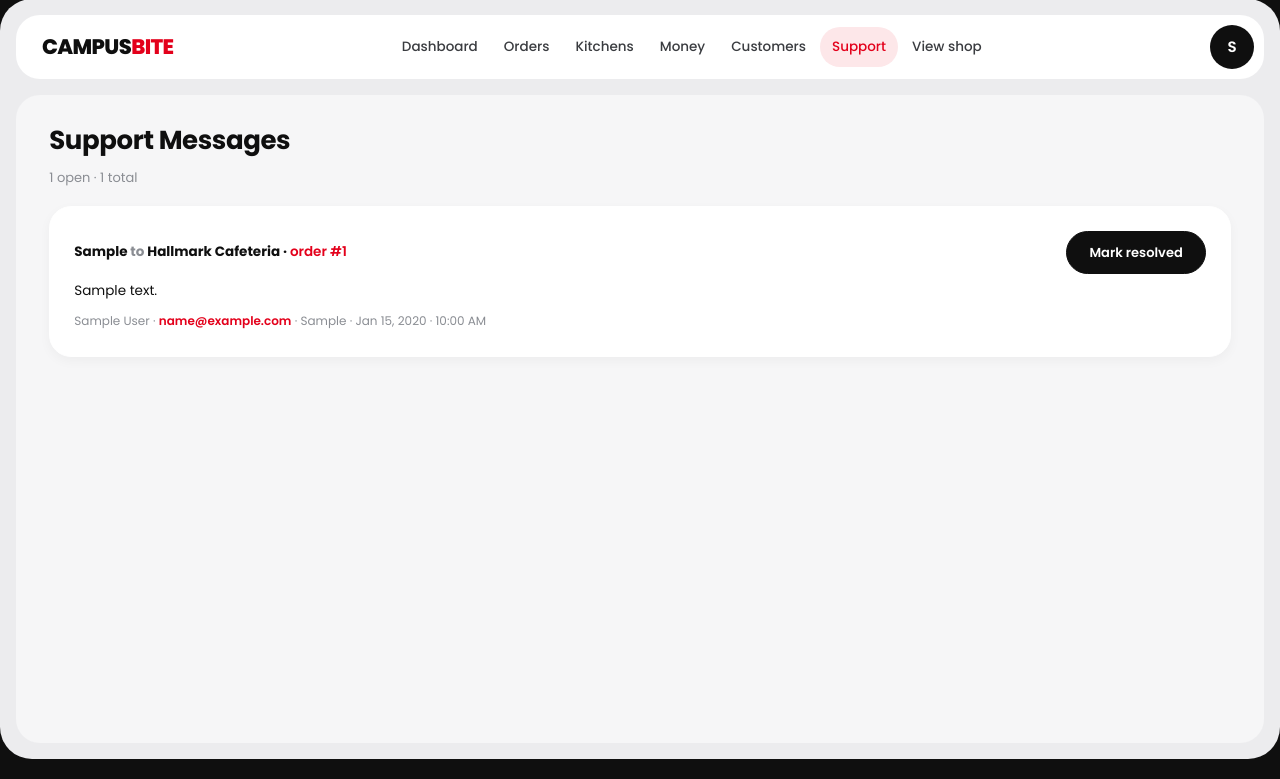
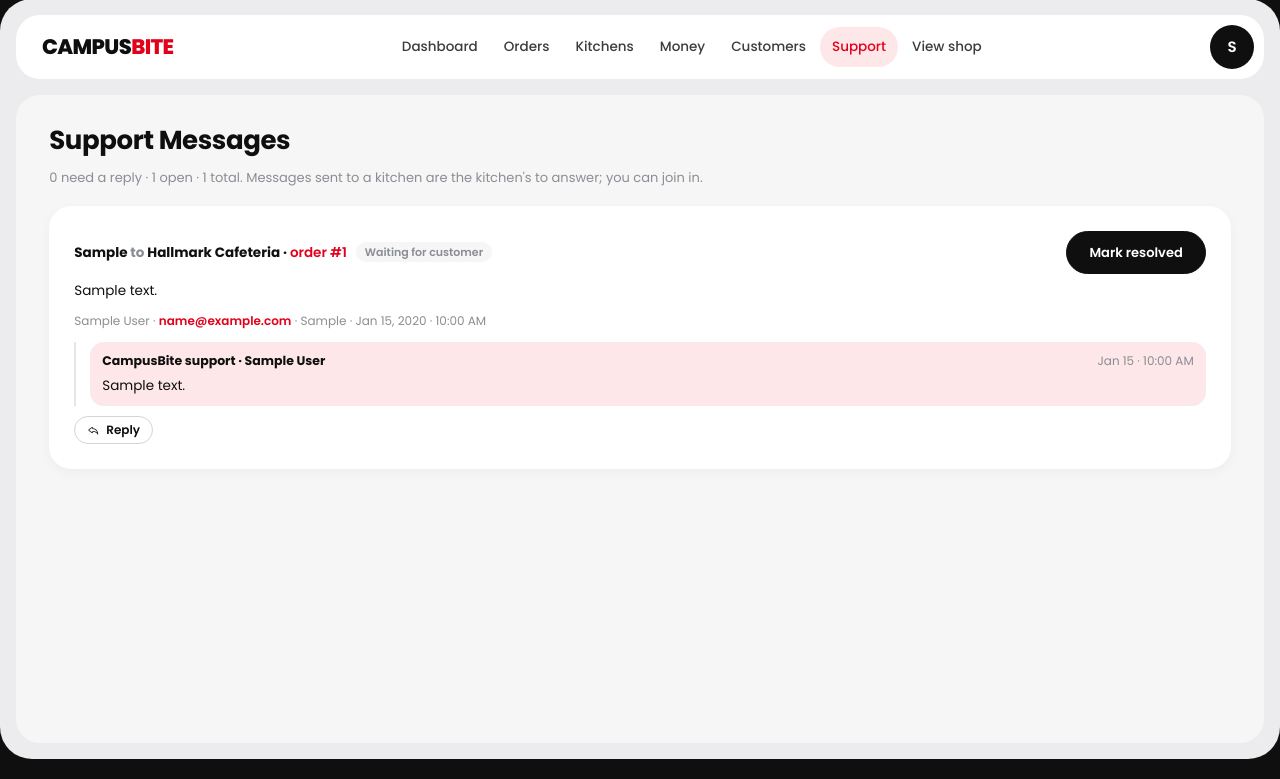
Before and after one commit to jeromeadedze/ProjectEcomm-CampusBite, a PHP site: page /views/admin/messages.php in a window 1280 px wide. Shown: the part 21-800 px from the top of the page. Run offline with PHP 8.4, Linux system fonts and the light colour scheme; the visitor is signed in with stand-in values (Sample User, id 1); data comes from the database, SQL or seed files in the repository; both versions use the stored data as it was after the commit; tables that the repository leaves empty hold one stand-in row (values such as "Sample post"); a stand-in replaces the project's code that opens the database connection; some libraries are stand-ins or nearby versions.

Commit message:
feat: implement support ticket threading and automated order notification emails

```diff
--- a/actions/cancel_order_action.php
+++ b/actions/cancel_order_action.php
@@ -55,5 +55,9 @@ if (mb_strlen($reason) > 255) {
 
 $result = $orderCtrl->cancelOrder($order, $by, $reason);
 $_SESSION[$result['ok'] ? 'success' : 'error'] = $result['message'];
+if ($result['ok']) {
+    require_once __DIR__ . '/../controllers/OrderEmails.php';
+    (new OrderEmails())->cancelled($orderId);
+}
 header("Location: $back");
 exit;
--- a/actions/paystack_callback_action.php
+++ b/actions/paystack_callback_action.php
@@ -109,5 +109,9 @@ try {
     payment_failed('not_saved', $reference);
 }
 
+// Receipt for the customer and a new-order alert for the kitchen (a failed email doesn't affect the order)
+require_once __DIR__ . '/../controllers/OrderEmails.php';
+(new OrderEmails())->placed($orderId);
+
 header('Location: ../views/payment_success.php?order_id=' . $orderId);
 exit;
--- a/actions/update_order_status_action.php
+++ b/actions/update_order_status_action.php
@@ -27,6 +27,8 @@ if ($_SERVER['REQUEST_METHOD'] === 'POST') {
     } else {
         $orderCtrl->updateOrderStatus($orderId, $status);
         $_SESSION['success'] = "Order #{$order['invoice_no']} is now {$status}.";
+        require_once __DIR__ . '/../controllers/OrderEmails.php';
+        (new OrderEmails())->statusChanged($orderId, $status);
     }
 }
 
--- a/classes/SupportClass.php
+++ b/classes/SupportClass.php
@@ -11,42 +11,83 @@ class SupportClass extends Database
 
     public function getMessagesByCustomer($customerId)
     {
-        $sql = "SELECT s.*, o.invoice_no, b.brand_name, b.brand_phone
+        $sql = "SELECT s.*, (SELECT COUNT(*) FROM support_replies r WHERE r.message_id = s.message_id) AS reply_count,
+                       (SELECT r.author_role FROM support_replies r WHERE r.message_id = s.message_id ORDER BY r.reply_id DESC LIMIT 1) AS last_role,
+                       COALESCE((SELECT MAX(r.created_at) FROM support_replies r WHERE r.message_id = s.message_id), s.created_at) AS last_activity,
+                       o.invoice_no, b.brand_name, b.brand_phone
                 FROM support_messages s
                 LEFT JOIN orders o ON s.order_id = o.order_id
                 LEFT JOIN brands b ON COALESCE(s.brand_id, o.brand_id) = b.brand_id
                 WHERE s.customer_id = ?
-                ORDER BY s.message_id DESC";
+                ORDER BY last_activity DESC, s.message_id DESC";
         return $this->fetchAll($sql, [$customerId]);
     }
 
     public function getMessagesByKitchen($brandId)
     {
-        $sql = "SELECT s.*, o.invoice_no, o.order_status, o.drop_location,
+        $sql = "SELECT s.*, (SELECT COUNT(*) FROM support_replies r WHERE r.message_id = s.message_id) AS reply_count,
+                       (SELECT r.author_role FROM support_replies r WHERE r.message_id = s.message_id ORDER BY r.reply_id DESC LIMIT 1) AS last_role,
+                       COALESCE((SELECT MAX(r.created_at) FROM support_replies r WHERE r.message_id = s.message_id), s.created_at) AS last_activity,
+                       o.invoice_no, o.order_status, o.drop_location,
                        c.customer_name, c.customer_email, c.customer_contact
                 FROM support_messages s
                 JOIN customer c ON s.customer_id = c.customer_id
                 LEFT JOIN orders o ON s.order_id = o.order_id
                 WHERE s.brand_id = ? OR (s.order_id IS NOT NULL AND o.brand_id = ?)
-                ORDER BY (s.status = 'Open') DESC, s.message_id DESC";
+                ORDER BY (s.status = 'Open') DESC, last_activity DESC, s.message_id DESC";
         return $this->fetchAll($sql, [$brandId, $brandId]);
     }
 
     // Open messages first, then newest
     public function getAllMessages()
     {
-        $sql = "SELECT s.*, o.invoice_no, c.customer_name, c.customer_email, c.customer_contact, b.brand_name
+        $sql = "SELECT s.*, (SELECT COUNT(*) FROM support_replies r WHERE r.message_id = s.message_id) AS reply_count,
+                       (SELECT r.author_role FROM support_replies r WHERE r.message_id = s.message_id ORDER BY r.reply_id DESC LIMIT 1) AS last_role,
+                       COALESCE((SELECT MAX(r.created_at) FROM support_replies r WHERE r.message_id = s.message_id), s.created_at) AS last_activity,
+                       o.invoice_no, c.customer_name, c.customer_email, c.customer_contact, b.brand_name
                 FROM support_messages s
                 JOIN customer c ON s.customer_id = c.customer_id
                 LEFT JOIN orders o ON s.order_id = o.order_id
                 LEFT JOIN brands b ON COALESCE(s.brand_id, o.brand_id) = b.brand_id
-                ORDER BY (s.status = 'Open') DESC, s.message_id DESC";
+                ORDER BY (s.status = 'Open') DESC, last_activity DESC, s.message_id DESC";
         return $this->fetchAll($sql);
     }
 
+    // One message with what's needed to decide who may see it and to email the customer
     public function getMessageById($id)
     {
-        return $this->fetchOne("SELECT * FROM support_messages WHERE message_id = ?", [$id]);
+        $sql = "SELECT s.*, o.brand_id AS order_brand_id, o.invoice_no, c.customer_name, c.customer_email, b.brand_name
+                FROM support_messages s
+                JOIN customer c ON s.customer_id = c.customer_id
+                LEFT JOIN orders o ON s.order_id = o.order_id
+                LEFT JOIN brands b ON COALESCE(s.brand_id, o.brand_id) = b.brand_id
+                WHERE s.message_id = ?";
+        return $this->fetchOne($sql, [$id]);
+    }
+
+    public function addReply($messageId, $authorId, $role, $body)
+    {
+        $sql = "INSERT INTO support_replies (message_id, author_id, author_role, body) VALUES (?, ?, ?, ?)";
+        return $this->execute($sql, [$messageId, $authorId, $role, $body]);
+    }
+
+    // Replies for a set of messages, oldest first, grouped as [message_id => [reply, ...]]
+    public function getRepliesFor(array $messageIds)
+    {
+        $ids = array_values(array_unique(array_map('intval', $messageIds)));
+        if (!$ids) {
+            return [];
+        }
+        $sql = "SELECT r.*, c.customer_name AS author_name
+                FROM support_replies r
+                LEFT JOIN customer c ON c.customer_id = r.author_id
+                WHERE r.message_id IN (" . implode(',', array_fill(0, count($ids), '?')) . ")
+                ORDER BY r.reply_id ASC";
+        $grouped = [];
+        foreach ($this->fetchAll($sql, $ids) as $reply) {
+            $grouped[(int)$reply['message_id']][] = $reply;
+        }
+        return $grouped;
     }
 
     public function setStatus($id, $status)
--- a/controllers/SupportController.php
+++ b/controllers/SupportController.php
@@ -1,6 +1,7 @@
 <?php
 require_once __DIR__ . "/../classes/SupportClass.php";
 require_once __DIR__ . "/../classes/OrderClass.php";
+require_once __DIR__ . "/../core/mailer.php";
 
 class SupportController
 {
@@ -82,5 +83,80 @@ class SupportController
     {
         return in_array($status, self::STATUSES, true) ? $this->supportModel->setStatus($id, $status) : false;
     }
+
+    /**
+     * How the signed-in person takes part in a conversation: 'admin' (any message), 'kitchen' (messages sent to
+     * its kitchen or about its orders), 'customer' (their own messages), or null if they can't see it.
+     */
+    public function roleFor($msg)
+    {
+        if (!$msg) {
+            return null;
+        }
+        if (is_admin()) {
+            return 'admin';
+        }
+        $kitchenId = get_kitchen_id();
+        if ($kitchenId) {
+            $handles = (int)$msg['brand_id'] === $kitchenId || (int)($msg['order_brand_id'] ?? 0) === $kitchenId;
+            return $handles ? 'kitchen' : null;
+        }
+        return (int)$msg['customer_id'] === (int)get_user_id() ? 'customer' : null;
+    }
+
+    // Who an open conversation is waiting on: 'staff' (no answer yet, or the customer wrote last) or 'customer'
+    public static function waitingOn($msg)
+    {
+        if ($msg['status'] !== 'Open') {
+            return null;
+        }
+        return in_array($msg['last_role'] ?? null, ['kitchen', 'admin'], true) ? 'customer' : 'staff';
+    }
+
+    // Replies for a list of messages: [message_id => [reply, ...]]
+    public function getRepliesFor(array $messages)
+    {
+        return $this->supportModel->getRepliesFor(array_column($messages, 'message_id'));
+    }
+
+    /**
+     * Adds a reply. A customer's reply reopens a resolved conversation; staff can resolve it as they reply.
+     * When a kitchen or admin replies, the customer gets an email. Returns an error message, or null.
+     */
+    public function reply($messageId, $body, $resolve = false)
+    {
+        $msg = $this->supportModel->getMessageById($messageId);
+        $role = $this->roleFor($msg);
+        $body = trim((string)$body);
+        if (!$role) {
+            return "You can't reply to that message.";
+        }
+        if (mb_strlen($body) < 2) {
+            return 'Write a reply first.';
+        }
+        if (mb_strlen($body) > self::MAX_MESSAGE) {
+            return 'Keep your reply to ' . self::MAX_MESSAGE . ' characters or fewer.';
+        }
+        if (!$this->supportModel->addReply($messageId, get_user_id(), $role, $body)) {
+            return "Your reply couldn't be sent. Try again.";
+        }
+
+        if ($role === 'customer') {
+            $this->supportModel->setStatus($messageId, 'Open');
+            return null;
+        }
+        $this->supportModel->setStatus($messageId, $resolve ? 'Resolved' : 'Open');
+
+        $from = $role === 'kitchen' ? ($msg['brand_name'] ?: 'The kitchen') : 'CampusBite support';
+        $first = explode(' ', trim($msg['customer_name']))[0];
+        $about = $msg['topic'] . (!empty($msg['invoice_no']) ? ' (order #' . $msg['invoice_no'] . ')' : '');
+        $lines = ["Hi $first,", "$from replied to your message about $about:", $body];
+        $link = app_url('views/contact.php#message-' . (int)$messageId);
+        $foot = $resolve ? 'They marked your message resolved. Reply on CampusBite if you still need help, and it opens again.' : 'Reply on CampusBite, not to this email.';
+        send_email($msg['customer_email'], $msg['customer_name'], "$from replied to your message",
+            email_html("$from replied", $lines, 'View and reply', $link, $foot),
+            email_text("$from replied", $lines, 'View and reply', $link, $foot));
+        return null;
+    }
 }
 ?>
--- a/core/mailer.php
+++ b/core/mailer.php
@@ -35,14 +35,24 @@ function app_url($path) {
 }
 
 /**
- * The HTML for an email: a white card with the CampusBite name, a heading, paragraphs and an optional red button.
- * $paragraphs are plain text and get escaped here.
+ * The HTML for an email: a white card with the CampusBite name, a heading, paragraphs, an optional table of
+ * [label, value] rows (a third item true makes the row bold, as for a total) and an optional red button.
+ * Everything passed in is plain text and gets escaped here.
  */
-function email_html($heading, array $paragraphs, $buttonText = null, $buttonUrl = null, $footnote = null) {
+function email_html($heading, array $paragraphs, $buttonText = null, $buttonUrl = null, $footnote = null, array $rows = []) {
     $e = function ($s) { return htmlspecialchars($s, ENT_QUOTES, 'UTF-8'); };
     $body = '';
     foreach ($paragraphs as $p) {
         $body .= '<p style="margin:0 0 14px;font-size:15px;line-height:1.6;color:#0F0F0F">' . nl2br($e($p)) . '</p>';
+    }
+    if ($rows) {
+        $body .= '<table role="presentation" width="100%" cellpadding="0" cellspacing="0" style="border-collapse:collapse;margin:4px 0 16px;font-size:14px">';
+        foreach ($rows as $row) {
+            $strong = !empty($row[2]);
+            $cell = 'padding:8px 0;border-top:1px solid #E6E6EA;color:#0F0F0F;' . ($strong ? 'font-weight:700;' : '');
+            $body .= '<tr><td style="' . $cell . 'padding-right:12px">' . $e($row[0]) . '</td><td style="' . $cell . 'text-align:right;white-space:nowrap">' . $e($row[1]) . '</td></tr>';
+        }
+        $body .= '</table>';
     }
     if ($buttonText && $buttonUrl) {
         $body .= '<p style="margin:22px 0"><a href="' . $e($buttonUrl) . '" style="display:inline-block;background:#E3001B;color:#FFFFFF;text-decoration:none;font-weight:600;font-size:15px;padding:13px 26px;border-radius:999px">' . $e($buttonText) . '</a></p>'
@@ -62,8 +72,14 @@ function email_html($heading, array $paragraphs, $buttonText = null, $buttonUrl
 }
 
 // The plain-text copy of the same email, for mail apps that don't show HTML
-function email_text($heading, array $paragraphs, $buttonText = null, $buttonUrl = null, $footnote = null) {
+function email_text($heading, array $paragraphs, $buttonText = null, $buttonUrl = null, $footnote = null, array $rows = []) {
     $text = $heading . "\n\n" . implode("\n\n", $paragraphs);
+    if ($rows) {
+        $text .= "\n";
+        foreach ($rows as $row) {
+            $text .= "\n" . $row[0] . ': ' . $row[1];
+        }
+    }
     if ($buttonText && $buttonUrl) {
         $text .= "\n\n" . $buttonText . ":\n" . $buttonUrl;
     }
--- a/css/campusbite.css
+++ b/css/campusbite.css
@@ -552,3 +552,24 @@ a.cb-checkout-signin,a.cb-checkout-link{display:flex;align-items:center;justify-
 .cb-payout-list li b{flex-shrink:0;white-space:nowrap}
 .cb-payout-list li .cb-table-sub{white-space:normal;text-align:left}
 #record-payout{scroll-margin-top:90px}
+
+/* Support conversations (Sprint 18) */
+.cb-thread{list-style:none;margin:10px 0 0;padding:0 0 0 14px;border-left:2px solid var(--line);display:grid;gap:8px}
+.cb-messages .cb-thread li.cb-reply{padding:10px 12px;border:0;border-radius:14px;background:var(--paper)}
+.cb-messages .cb-thread li.cb-reply.is-staff{background:var(--ember-soft)}
+.cb-reply-head{display:flex;justify-content:space-between;align-items:baseline;gap:10px;flex-wrap:wrap;font-size:12.5px;margin-bottom:4px}
+.cb-messages .cb-reply p{margin:0;overflow-wrap:anywhere}
+.cb-reply-form{margin-top:10px}
+.cb-reply-form summary{list-style:none;display:inline-flex;align-items:center;cursor:pointer;padding:4px 12px;font-size:12px}
+.cb-reply-form summary::-webkit-details-marker{display:none}
+.cb-reply-form[open] summary{display:none}
+.cb-reply-form textarea{width:100%;background:var(--paper);border:1px solid var(--line);border-radius:14px;padding:11px 14px;font:inherit;font-size:13.5px;color:var(--ink);resize:vertical}
+.cb-reply-form textarea:focus{outline:2px solid var(--ember);outline-offset:1px;border-color:var(--ember)}
+.cb-reply-actions{display:flex;align-items:center;justify-content:space-between;gap:10px;flex-wrap:wrap;margin-top:8px;font-size:12.5px}
+.cb-reply-actions .cb-btn{margin-left:auto}
+.cb-check{display:inline-flex;align-items:center;gap:7px;cursor:pointer}
+.cb-check input{width:16px;height:16px;accent-color:var(--ember)}
+.cb-wait-chip{display:inline-block;margin-left:6px;padding:2px 9px;border-radius:999px;background:var(--paper);color:var(--muted);font-size:11px;font-weight:600;vertical-align:1px}
+.cb-wait-chip.is-you{background:var(--ember-soft);color:var(--ember-d)}
+.cb-messages li[id^="message-"]{scroll-margin-top:100px}
+.cb-sr-only{position:absolute;width:1px;height:1px;padding:0;margin:-1px;overflow:hidden;clip:rect(0,0,0,0);white-space:nowrap;border:0}
--- a/js/main.js
+++ b/js/main.js
@@ -65,16 +65,24 @@ document.addEventListener('DOMContentLoaded', () => {
         }
     }
 
-    // A link to a form further down (#record-payout): the browser jumps there before the page has finished
+    // A link to a form or conversation further down (#record-payout, #message-12): the browser jumps there before the page has finished
     // laying out, so jump again once it has loaded, and put the cursor in the first field
     const jumpTarget = location.hash.length > 1 ? document.getElementById(location.hash.slice(1)) : null;
-    if (jumpTarget && jumpTarget.tagName === 'SECTION' && jumpTarget.querySelector('form')) {
+    if (jumpTarget && jumpTarget.querySelector('form')) {
         window.addEventListener('load', () => {
             jumpTarget.scrollIntoView({ block: 'start' });
+            if (jumpTarget.tagName !== 'SECTION') return;
             const field = jumpTarget.querySelector('input:not([type=hidden]), select');
             if (field) field.focus({ preventScroll: true });
         });
     }
+
+    // Opening a "Reply" puts the cursor in its text box
+    document.querySelectorAll('details.cb-reply-form').forEach(details => {
+        details.addEventListener('toggle', () => {
+            if (details.open) details.querySelector('textarea').focus();
+        });
+    });
 
     // Ask before a destructive form submits
     document.querySelectorAll('form[data-confirm]').forEach(form => {
--- a/views/admin/messages.php
+++ b/views/admin/messages.php
@@ -6,7 +6,13 @@ require_admin();
 
 require_once __DIR__ . '/../../controllers/SupportController.php';
 
-$messages = (new SupportController())->getAllMessages();
+$supportCtrl = new SupportController();
+$messages = $supportCtrl->getAllMessages();
+$replies = $supportCtrl->getRepliesFor($messages);
+$viewerRole = 'admin';
+$needReply = count(array_filter($messages, function ($msg) {
+    return SupportController::waitingOn($msg) === 'staff';
+}));
 $openCount = count(array_filter($messages, function ($msg) {
     return $msg['status'] === 'Open';
 }));
@@ -14,7 +20,7 @@ $openCount = count(array_filter($messages, function ($msg) {
 require_once __DIR__ . '/../layout/header.php';
 ?>
 
-<p class="cb-sub"><?php echo $openCount; ?> open · <?php echo count($messages); ?> total</p>
+<p class="cb-sub"><?php echo $needReply; ?> need a reply · <?php echo $openCount; ?> open · <?php echo count($messages); ?> total. Messages sent to a kitchen are the kitchen's to answer; you can join in.</p>
 
 <section class="cb-card">
     <?php if (empty($messages)): ?>
@@ -22,7 +28,8 @@ require_once __DIR__ . '/../layout/header.php';
     <?php else: ?>
         <ul class="cb-messages">
             <?php foreach ($messages as $msg): ?>
-                <li class="<?php echo $msg['status'] === 'Resolved' ? 'is-resolved' : ''; ?>">
+                <?php $waiting = SupportController::waitingOn($msg); ?>
+                <li id="message-<?php echo (int)$msg['message_id']; ?>" class="<?php echo $msg['status'] === 'Resolved' ? 'is-resolved' : ''; ?>">
                     <div class="cb-messages-head">
                         <b>
                             <?php echo htmlspecialchars($msg['topic']); ?>
@@ -34,6 +41,7 @@ require_once __DIR__ . '/../layout/header.php';
                             <?php if ($msg['order_id']): ?>
                                 · <a class="cb-link" href="<?php echo $ROOT_DIR; ?>/views/order_tracking.php?order_id=<?php echo (int)$msg['order_id']; ?>">order #<?php echo htmlspecialchars($msg['invoice_no']); ?></a>
                             <?php endif; ?>
+                            <?php if ($waiting): ?><span class="cb-wait-chip <?php echo $waiting === 'staff' ? 'is-you' : ''; ?>"><?php echo $waiting === 'staff' ? 'Needs a reply' : 'Waiting for customer'; ?></span><?php endif; ?>
                         </b>
                         <form action="<?php echo $ROOT_DIR; ?>/actions/update_message_status_action.php" method="POST">
                             <?php echo csrf_field(); ?>
@@ -54,6 +62,7 @@ require_once __DIR__ . '/../layout/header.php';
                         <?php echo htmlspecialchars($msg['customer_contact']); ?> ·
                         <?php echo date('M d, Y · h:i A', strtotime($msg['created_at'])); ?>
                     </small>
+                    <?php $threadReplies = $replies[(int)$msg['message_id']] ?? []; include __DIR__ . '/../layout/support_thread.php'; ?>
                 </li>
             <?php endforeach; ?>
         </ul>
--- /dev/null
+++ b/views/layout/support_thread.php
@@ -0,0 +1,57 @@
+<?php
+/**
+ * The replies under one support message, and the form to add one.
+ * Needs: $msg (the message row), $threadReplies (its replies, oldest first),
+ * $viewerRole ('customer', 'kitchen' or 'admin') and $ROOT_DIR.
+ */
+// What was typed in a reply that failed to send, put back in its form (read once per page)
+if (!isset($replyDraft)) {
+    $replyDraft = $_SESSION['reply_draft'] ?? [];
+    unset($_SESSION['reply_draft']);
+}
+$draftHere = (int)($replyDraft['message_id'] ?? 0) === (int)$msg['message_id'];
+$isStaff = $viewerRole !== 'customer';
+
+$authorLabel = function ($reply) use ($msg, $viewerRole) {
+    if ($reply['author_role'] === 'customer') {
+        return $viewerRole === 'customer' ? 'You' : $msg['customer_name'];
+    }
+    if ($reply['author_role'] === 'kitchen') {
+        return ($viewerRole === 'kitchen' ? 'You · ' : '') . ($msg['brand_name'] ?: 'Kitchen');
+    }
+    return 'CampusBite support' . ($viewerRole === 'admin' && !empty($reply['author_name']) ? ' · ' . $reply['author_name'] : '');
+};
+?>
+<?php if (!empty($threadReplies)): ?>
+    <ol class="cb-thread" aria-label="Replies">
+        <?php foreach ($threadReplies as $reply): ?>
+            <?php $fromStaff = $reply['author_role'] !== 'customer'; ?>
+            <li class="cb-reply <?php echo $fromStaff ? 'is-staff' : 'is-customer'; ?>">
+                <div class="cb-reply-head">
+                    <b><?php echo htmlspecialchars($authorLabel($reply)); ?></b>
+                    <small><?php echo date('M d · h:i A', strtotime($reply['created_at'])); ?></small>
+                </div>
+                <p><?php echo nl2br(htmlspecialchars($reply['body'])); ?></p>
+            </li>
+        <?php endforeach; ?>
+    </ol>
+<?php endif; ?>
+
+<details class="cb-reply-form" <?php echo $draftHere ? 'open' : ''; ?>>
+    <summary class="cb-btn cb-btn-quiet"><i class="bi bi-reply" aria-hidden="true"></i> Reply</summary>
+    <form action="<?php echo $ROOT_DIR; ?>/actions/reply_message_action.php" method="POST">
+        <?php echo csrf_field(); ?>
+        <input type="hidden" name="message_id" value="<?php echo (int)$msg['message_id']; ?>">
+        <label class="cb-sr-only" for="reply-<?php echo (int)$msg['message_id']; ?>">Your reply</label>
+        <textarea id="reply-<?php echo (int)$msg['message_id']; ?>" name="body" rows="3" minlength="2" maxlength="<?php echo SupportController::MAX_MESSAGE; ?>" required
+                  placeholder="<?php echo $isStaff ? 'Write to ' . htmlspecialchars(explode(' ', trim($msg['customer_name']))[0]) . '. They get an email with your reply.' : 'Add more details or answer their question'; ?>"><?php echo $draftHere ? htmlspecialchars($replyDraft['body']) : ''; ?></textarea>
+        <div class="cb-reply-actions">
+            <?php if ($isStaff): ?>
+                <label class="cb-check"><input type="checkbox" name="resolve" value="1"> Mark resolved after sending</label>
+            <?php elseif ($msg['status'] === 'Resolved'): ?>
+                <span class="cb-muted">Replying opens this message again.</span>
+            <?php endif; ?>
+            <button type="submit" class="cb-btn">Send reply</button>
+        </div>
+    </form>
+</details>
```
Also changed, not shown: AGENTS.md (+9 -3 lines), actions/reply_message_action.php (added, +31 -0 lines), actions/update_message_status_action.php (+6 -21 lines), controllers/OrderEmails.php (added, +151 -0 lines), database/campusbite.sql (+16 -0 lines), database/migrations/2026-11-22_support_replies.sql (added, +16 -0 lines), views/contact.php (+13 -5 lines), views/kitchen/kitchen_messages.php (+10 -2 lines).
